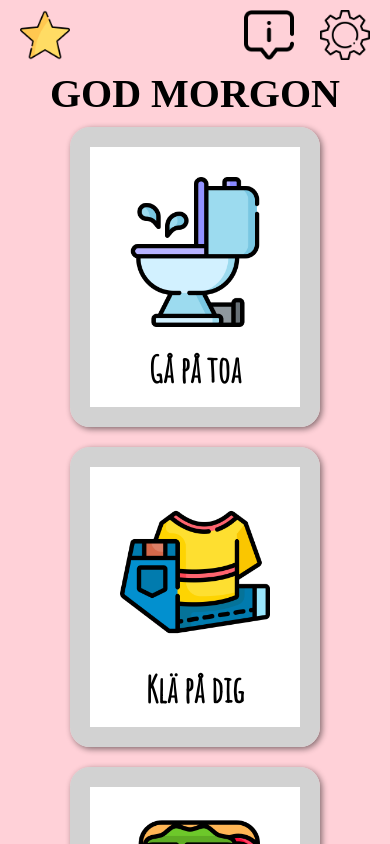
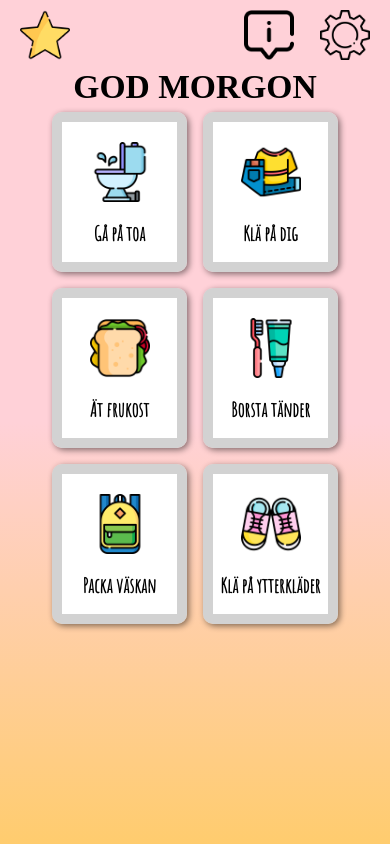
Before and after one commit to elinamren/kids-routine, a React (Create React App) app: page / in a window 390 px wide. Shown: the top 844 px of the page. Built offline with nearby package versions, Linux system fonts and the light colour scheme; a web font is replaced by a local one.

Commit message:
mobile cards smaller

```diff
--- a/src/App.css
+++ b/src/App.css
@@ -252,14 +252,17 @@ label {
 
 @media screen and (max-width: 650px) {
   .App {
-    padding: 70px 20px 10px;
-    height: auto;
+    padding: 70px 20px 5px;
   }
   h1 {
-    font-size: 2.5rem;
+    font-size: 2.1rem;
+    line-height: 2.1rem;
   }
   h2 {
     font-size: 2rem;
+  }
+  h3 {
+    font-size: 1.25rem;
   }
   p,
   h4,
@@ -300,4 +303,18 @@ label {
   .input-container {
     margin: 0;
   }
+  .card {
+    width: 135px;
+    height: 160px;
+    margin: 8px;
+  }
+  .card-inner {
+    border-radius: 10px;
+    border-width: 10px;
+  }
+  .icon {
+    width: 60px;
+    height: 60px;
+    margin: 20px 0 15px;
+  }
 }
--- a/src/App.js
+++ b/src/App.js
@@ -112,6 +112,7 @@ function App() {
   }
 
   const [newMorningCards, setNewMorningCards] = useState([]);
+
   function handleNewCards() {
     if (checkedCheckboxes.length > 6 || checkedCheckboxes.length < 6) {
       alert("Du får välja 6 olika uppgifter");
@@ -238,6 +239,7 @@ function App() {
         handleCheckbox={handleCheckbox}
         value={name}
         stars={earnedStars.length}
+        setCheckedCheckboxes={checkedCheckboxes}
       />
       <Winner
         name={name}
--- a/src/components/Checkbox.js
+++ b/src/components/Checkbox.js
@@ -7,7 +7,7 @@ const Checkbox = (props) => {
         name={props.name}
         onChange={props.handleCheckbox}
         value={props.name}
-        defaultChecked={props.checked}
+        checked={props.checked}
       />
       <label htmlFor={props.name}>{props.name}</label>
     </div>
--- a/src/components/SettingsMorningCards.js
+++ b/src/components/SettingsMorningCards.js
@@ -1,23 +1,21 @@
 import Checkbox from "./Checkbox";
+import morningCards from "./morningCards";
+import { useState } from "react";
 
 const SettingsMorningCards = (props) => {
+  // const [isChecked, setIsChecked] = useState(false);
+  // if (props.checkedCheckboxes.includes(card.title)) {
+  //   setIsChecked(true);
+  // }
   return (
     // loopa igenom, om namnet finns  i listan checked
     <>
       <h4>Välj morgonuppgifter, 6st.</h4>
-      <Checkbox name="Gå upp i tid" handleCheckbox={props.handleCheckbox} />
-      <Checkbox name="Gå på toa" handleCheckbox={props.handleCheckbox} />
-      <Checkbox name="Klä på dig" handleCheckbox={props.handleCheckbox} />
-      <Checkbox name="Ät frukost" handleCheckbox={props.handleCheckbox} />
-      <Checkbox name="Duka av bordet" handleCheckbox={props.handleCheckbox} />
-      <Checkbox name="Borsta tänder" handleCheckbox={props.handleCheckbox} />
-      <Checkbox name="Borsta håret" handleCheckbox={props.handleCheckbox} />
-      <Checkbox name="Bädda sängen" handleCheckbox={props.handleCheckbox} />
-      <Checkbox name="Packa väskan" handleCheckbox={props.handleCheckbox} />
-      <Checkbox
-        name="Klä på ytterkläder"
-        handleCheckbox={props.handleCheckbox}
-      />
+      {morningCards.map((card) => {
+        return (
+          <Checkbox name={card.title} handleCheckbox={props.handleCheckbox} />
+        );
+      })}
     </>
   );
 };
```
